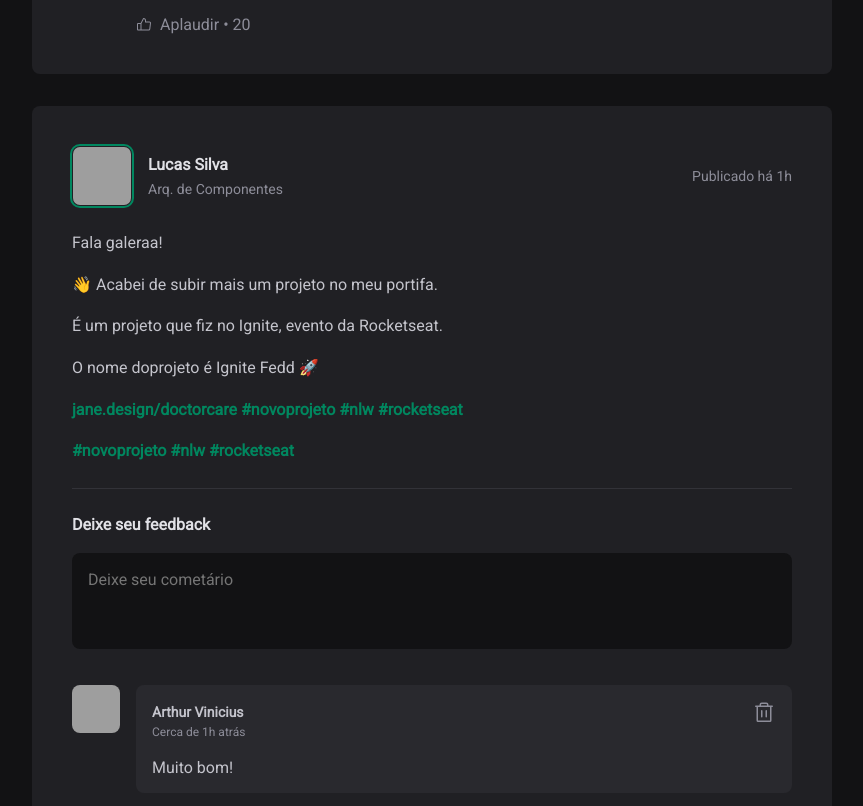
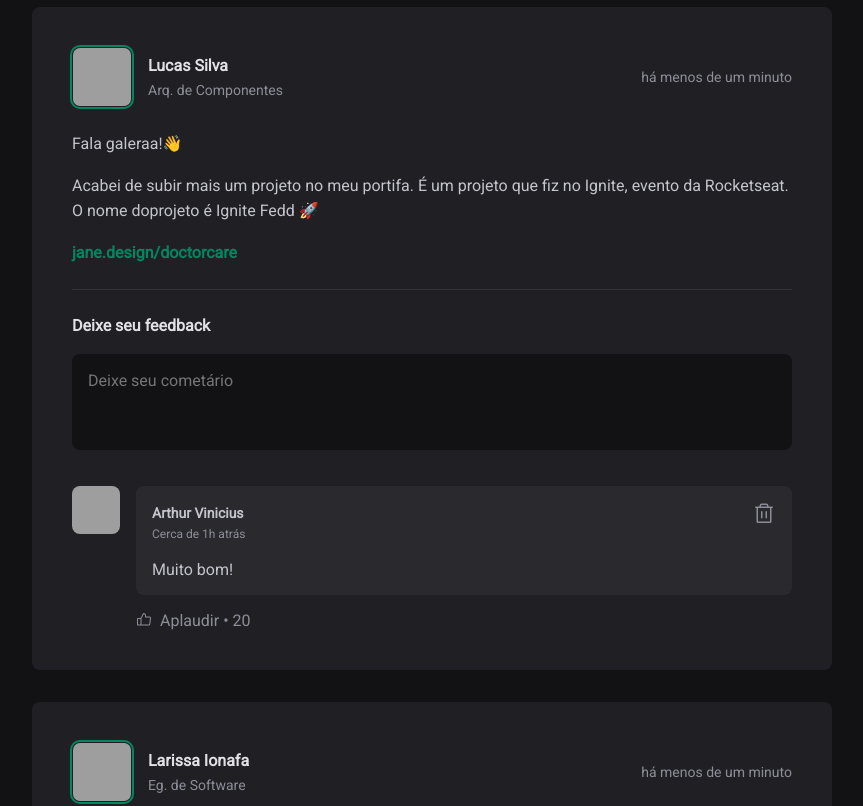
Before and after one commit to thuurzz/01-fundamentos-reactjs-rocketseat, a React (Vite) app: page / in a window 1280 px wide. Shown: the part 800-1606 px from the top of the page, without its empty margins (352-1215 px from the left). Built offline with nearby package versions, Linux system fonts and the light colour scheme; grey boxes are pictures that could not be loaded.

Commit message:
3. Iterando no JSX + Propriedades do Post

```diff
--- a/package.json
+++ b/package.json
@@ -10,6 +10,7 @@
   },
   "dependencies": {
     "@phosphor-icons/react": "^2.0.5",
+    "date-fns": "^2.29.3",
     "react": "^18.2.0",
     "react-dom": "^18.2.0"
   },
--- a/src/App.jsx
+++ b/src/App.jsx
@@ -4,6 +4,78 @@ import { Sidebar } from "./components/Sidebar";
 
 import styles from "./App.module.css";
 import "./global.css";
+
+const post = [
+  {
+    id: crypto.randomUUID(),
+    author: {
+      name: "Arthur Silva",
+      position: "Arq. Tecnologia Jr",
+      linkAvatar: "http://github.com/thuurzz.png",
+    },
+    publishedAt: new Date(),
+    content: [
+      {
+        type: "paragraph",
+        text: "Fala galeraa!👋",
+      },
+      {
+        type: "paragraph",
+        text: "Acabei de subir mais um projeto no meu portifa. É um projeto que fiz no Ignite, evento da Rocketseat. O nome doprojeto é Ignite Fedd 🚀",
+      },
+      {
+        type: "link",
+        text: "jane.design/doctorcare",
+      },
+    ],
+  },
+  {
+    id: crypto.randomUUID(),
+    author: {
+      name: "Lucas Silva",
+      position: "Arq. de Componentes",
+      linkAvatar: "http://github.com/lucas-silvs.png",
+    },
+    publishedAt: new Date(),
+    content: [
+      {
+        type: "paragraph",
+        text: "Fala galeraa!👋",
+      },
+      {
+        type: "paragraph",
+        text: "Acabei de subir mais um projeto no meu portifa. É um projeto que fiz no Ignite, evento da Rocketseat. O nome doprojeto é Ignite Fedd 🚀",
+      },
+      {
+        type: "link",
+        text: "jane.design/doctorcare",
+      },
+    ],
+  },
+  {
+    id: crypto.randomUUID(),
+    author: {
+      name: "Larissa Ionafa",
+      position: "Eg. de Software",
+      linkAvatar: "http://github.com/y0naha.png",
+    },
+    publishedAt: new Date(),
+    content: [
+      {
+        type: "paragraph",
+        text: "Fala galeraa!👋",
+      },
+      {
+        type: "paragraph",
+        text: "Acabei de subir mais um projeto no meu portifa. É um projeto que fiz no Ignite, evento da Rocketseat. O nome doprojeto é Ignite Fedd 🚀",
+      },
+      {
+        type: "link",
+        text: "jane.design/doctorcare",
+      },
+    ],
+  },
+];
 
 export function App() {
   return (
@@ -13,21 +85,14 @@ export function App() {
       <div className={styles.wrapper}>
         <Sidebar />
         <main>
-          <Post
-            author="Arthur Silva"
-            position={"Arq. Tecnologia Jr"}
-            linkAvatar={"http://github.com/thuurzz.png"}
-          />
-          <Post
-            author="Lucas Silva"
-            position={"Arq. de Componentes"}
-            linkAvatar={"http://github.com/lucas-silvs.png"}
-          />
-          <Post
-            author="Larrisa Ionafa"
-            position={"Eng. de Software"}
-            linkAvatar={"http://github.com/y0naha.png"}
-          />
+          {post.map((p) => (
+            <Post
+              key={p.id}
+              author={p.author}
+              publishedAt={p.publishedAt}
+              content={p.content}
+            />
+          ))}
         </main>
       </div>
     </div>
--- a/src/components/Post.jsx
+++ b/src/components/Post.jsx
@@ -1,34 +1,46 @@
+import { format, formatDistanceToNow } from "date-fns";
+import ptBR from "date-fns/locale/pt-BR";
+
 import { Avatar } from "./Avatar";
 import { Comment } from "./Comment";
+
 import styles from "./Post.module.css";
 
-export function Post({ author, position, linkAvatar }) {
+export function Post({ author, publishedAt, content }) {
+  const dateFormatted = format(publishedAt, "d 'de' LLLL 'às' HH:mm'h'", {
+    locale: ptBR,
+  });
+
+  const publishedDateRelativeToNow = formatDistanceToNow(publishedAt, {
+    locale: ptBR,
+    addSuffix: true,
+  });
+
   return (
     <article className={styles.post}>
       <header>
         <div className={styles.author}>
-          <Avatar hasBorder src={linkAvatar} />
+          <Avatar hasBorder src={author.linkAvatar} />
           <div className={styles.authorInfo}>
-            <strong>{author}</strong>
-            <span>{position}</span>
+            <strong>{author.name}</strong>
+            <span>{author.position}</span>
           </div>
         </div>
-        <time>Publicado há 1h</time>
+        <time title={dateFormatted} dateTime={publishedAt.toISOString()}>
+          {publishedDateRelativeToNow}
+        </time>
       </header>
 
       <div className={styles.content}>
-        <p>Fala galeraa! </p>
-        <p>👋 Acabei de subir mais um projeto no meu portifa.</p>
-        <p>É um projeto que fiz no Ignite, evento da Rocketseat.</p>
-        <p>O nome doprojeto é Ignite Fedd 🚀</p>
-        <p>
-          <a href="">jane.design/doctorcare #novoprojeto #nlw #rocketseat</a>
-        </p>
-        <p>
-          <a href=""> #novoprojeto</a>
-          <a href=""> #nlw </a>
-          <a href=""> #rocketseat</a>
-        </p>
+        {content.map((linha, index) =>
+          linha.type === "paragraph" ? (
+            <p key={index}>{linha.text}</p>
+          ) : (
+            <p key={index}>
+              <a href="#">{linha.text}</a>
+            </p>
+          )
+        )}
       </div>
 
       <form className={styles.commentForm}>
```
Also changed, not shown: 1 other file (tests, documents, lock files or other folders).
